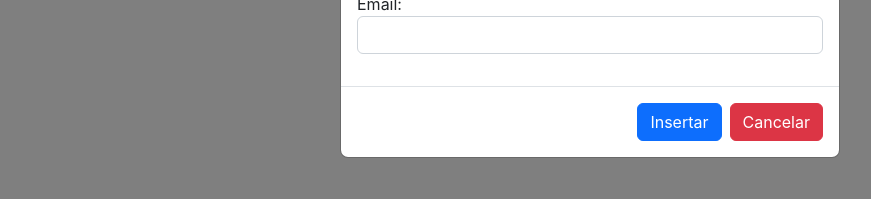
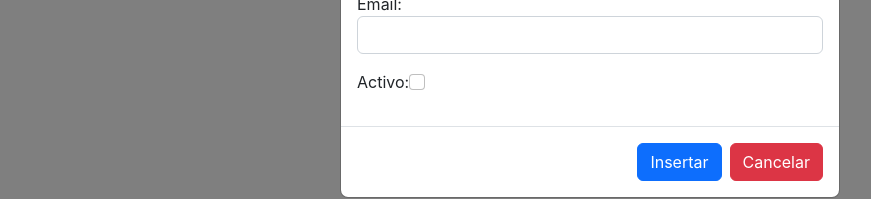
Before and after one commit to WilmanMontenegro/Prueba-tecnica---Grupo-Ingenio-Colombia, a React (Create React App) app: page / in a window 1280 px wide. Both pictures are taken after a click on the button "Agregar Nuevo". Shown: the part 362-561 px from the top of the page, without its empty margins (50-921 px from the left). Built offline with nearby package versions, Linux system fonts and the light colour scheme; no server answers.

Commit message:
se añadieron eventos para el formulario

```diff
--- a/src/components/DataGrid.tsx
+++ b/src/components/DataGrid.tsx
@@ -1,5 +1,5 @@
 import { table } from "console";
-import { useEffect, useState } from "react";
+import { ChangeEvent, useEffect, useRef, useState } from "react";
 import {
     Table,
     Button,
@@ -10,6 +10,9 @@ import {
     FormGroup,
     ModalFooter,
 } from "reactstrap";
+
+type handleInputChange=ChangeEvent<HTMLInputElement>//definiendo el evento
+
 function DataGrid() {
     //se crea una interface para describir los datos que se van a recibir
     interface User {
@@ -19,54 +22,46 @@ function DataGrid() {
         email: string;
         status: boolean;
     }
-    const column = [
-        {
-            title: "Nombre",
-            fiel: "firstName",
-        },
-        {
-            title: "apellido",
-            fiel: "lastName",
-        },
-        {
-            title: "email",
-            fiel: "email",
-        },
-    ];
+
     //se crea un componente de función que renderice los datos recibidos de la API.
     const [users, setUsers] = useState<User[]>([]);
     const [modalInsertar, setModalInsertar] = useState(false);
+    const [user, setUser] = useState({
+        id: users.length + 1,
+        firstName: "",
+        lastName: "",
+        email: "",
+        status: false,
+    })
 
     useEffect(() => {
         const fetchPost = async () => {
             const response = await fetch(
                 "https://api.fake-rest.refine.dev/users"
             );
-            const post = await response.json();
-            setUsers(post);
+            const data = await response.json();
+            setUsers(data);
         };
         fetchPost();
     }, []);
 
-    function mostrarModalInsertar() {
+   const mostrarModalInsertar=()=> {
         setModalInsertar(true);
     }
-    function insertar() {
-        const inputNombre = document.querySelector(
-            'input[name="nombre"]'
-        ) as HTMLInputElement; // asegurarse de que el tipo sea HTMLInputElement
-        const nombre = inputNombre.value;
-        let newUser: User = {
-            firstName: nombre,
-            lastName: "apellido",
-            email: "email",
-            id: users.length + 1,
-            status: true,
-        };
-        setUsers([...users, newUser]);
-        setModalInsertar(false);
+
+
+    const handleChange = (e: handleInputChange)=>{
+        setUser({
+            ...user,
+            [e.target.name]: e.target.value
+        })
     }
 
+    const insert=()=>{
+        setUsers([...users, user])
+        console.log(user)
+        setModalInsertar(false)
+    }
     return (
         <>
             <div className="container">
@@ -131,9 +126,10 @@ function DataGrid() {
                         <label>Nombre:</label>
                         <input
                             className="form-control"
-                            name="nombre"
+                            name="firstName"
                             type="text"
-                            //onChange={this.handleChange}
+                            value={user.firstName}
+                            onChange={handleChange}
                         />
                     </FormGroup>
 
@@ -141,9 +137,10 @@ function DataGrid() {
                         <label>Apellido:</label>
                         <input
                             className="form-control"
-                            name="apellido"
+                            name="lastName"
                             type="text"
-                            //onChange={this.handleChange}
+                            value={user.lastName}
+                            onChange={handleChange}
                         />
                     </FormGroup>
                     <FormGroup>
@@ -152,6 +149,18 @@ function DataGrid() {
                             className="form-control"
                             name="email"
                             type="text"
+                            value={user.email}
+                            onChange={handleChange}
+                        />
+                    </FormGroup>
+
+                    <FormGroup>
+                        <label>Activo: </label>
+                        <input
+                            className="form-check-input"
+                            name="status"
+                            type="checkbox"
+                            value={user.status ? 'true' : 'false'}
                             //onChange={this.handleChange}
                         />
                     </FormGroup>
@@ -160,7 +169,7 @@ function DataGrid() {
                 <ModalFooter>
                     <Button
                         color="primary"
-                        //onClick={insertar}
+                        onClick={insert}
                     >
                         Insertar
                     </Button>
```
